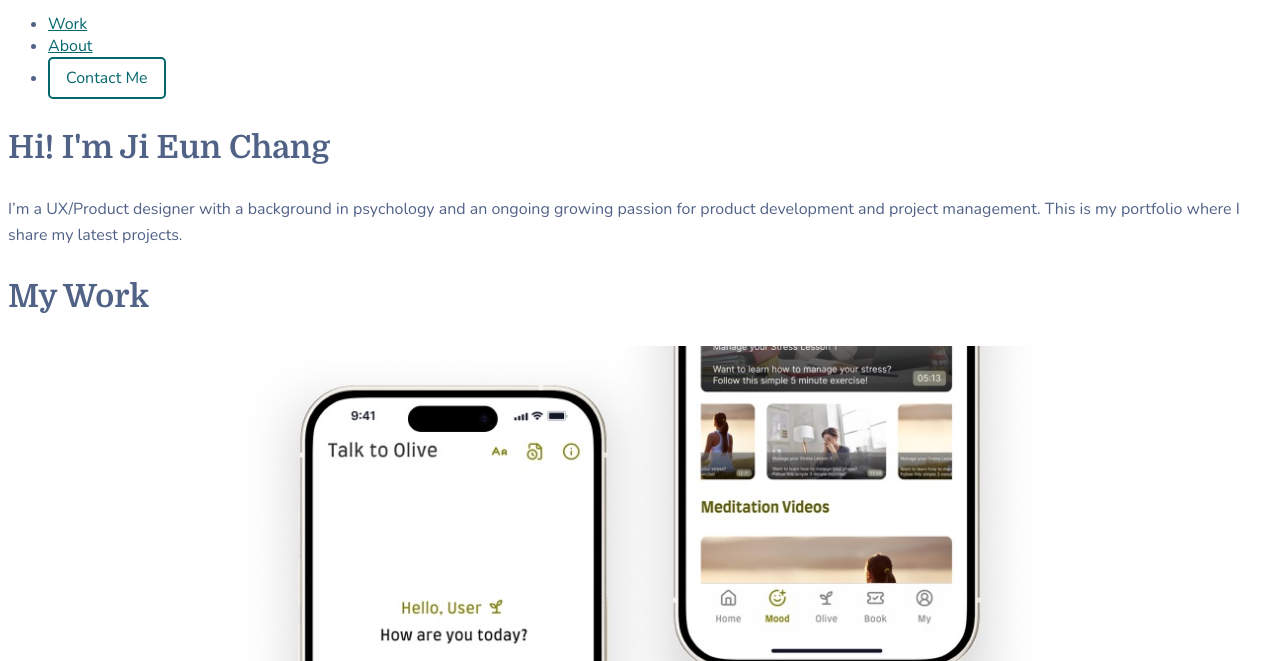
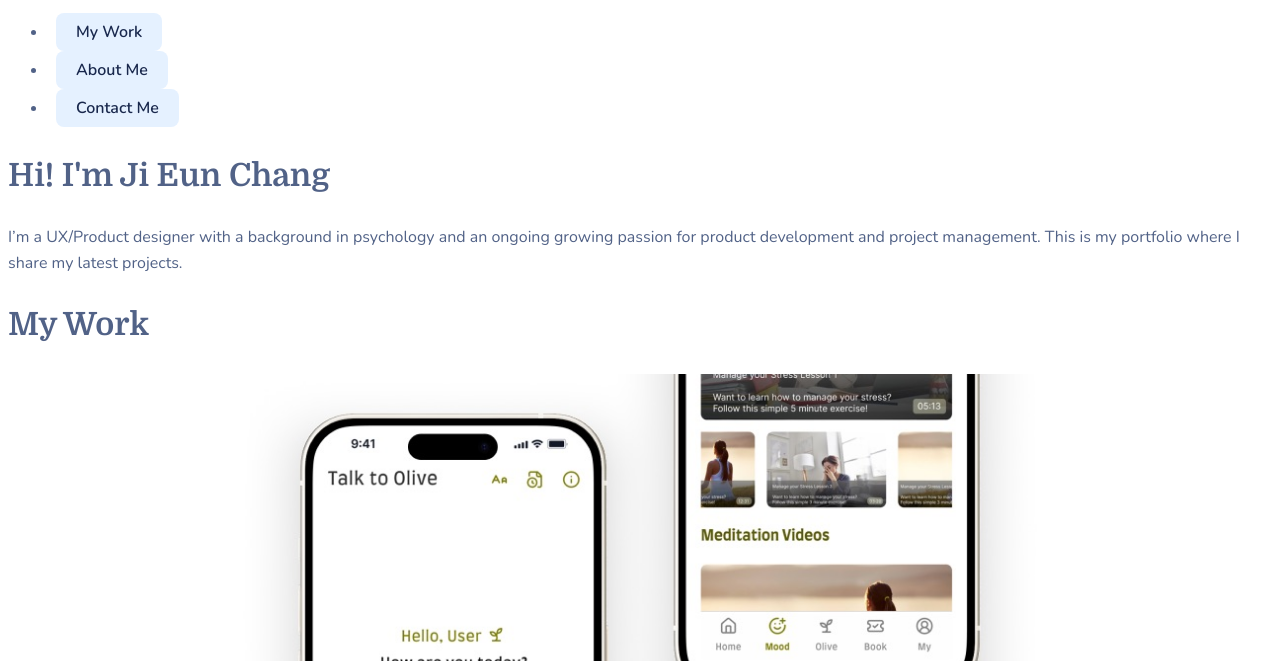
Before and after one commit to EunC02/My-Portfolio-Site, a plain HTML site: page index.html in a window 1280 px wide. Shown: the part 139-800 px from the top of the page. Drawn offline with nearby package versions, Linux system fonts and the light colour scheme; files whose address does not match are found by name.

Commit message:
Button Colour
Button Colour

```diff
--- a/index.html
+++ b/index.html
@@ -18,8 +18,8 @@
             <img src="/Users/eun/Desktop/Porfolio Site (Ji Eun Chang)/img/Ji Eun Chang Logo 2.png" alt="Ji Eun Chang Logo" class="logo" width="100">
         </a>
         <ul>
-            <li><a href="index.html">Work</a></li>
-            <li><a href="about.html">About</a></li>
+            <li><a href="index.html" class="button work">My Work</a></li>
+            <li><a href="about.html" class="button about">About Me</a></li>
             <li><a href="contact.html" class="button contact">Contact Me</a>
 </li>
         </ul>
--- a/style.css
+++ b/style.css
@@ -62,16 +62,36 @@ a:focus { outline: 2px solid #05676e; }
 
 .button {
   display: inline-block;
-  padding: 0.5em 1em;
-  border: 2px solid #05676e;
-  border-radius: 5px;
+  padding: 0.5em 1.25em;
+  margin: 0 0.5em;
+  font-family: 'Nunito', sans-serif;
+  font-size: 1em;
+  font-weight: 600;
   text-decoration: none;
-  color: #05676e;
-  background: #fff;
-  transition: background 0.3s ease;
+  border-radius: 8px;
+  transition: background-color 0.3s ease, color 0.3s ease;
 }
 
-.button:hover {
-  background: #05676e;
-  color: #fff;
+.button.work {
+  background-color: #E5F1FF;
+  color: #19284D;
 }
+.button.work:hover {
+  background-color: #516287;
+}
+
+.button.about {
+  background-color: #E5F1FF;
+  color: #19284D;
+}
+.button.about:hover {
+  background-color: #516287;
+}
+
+.button.contact {
+  background-color: #E5F1FF;
+  color: #19284D;
+}
+.button.contact:hover {
+  background-color: #516287;
+}
```
